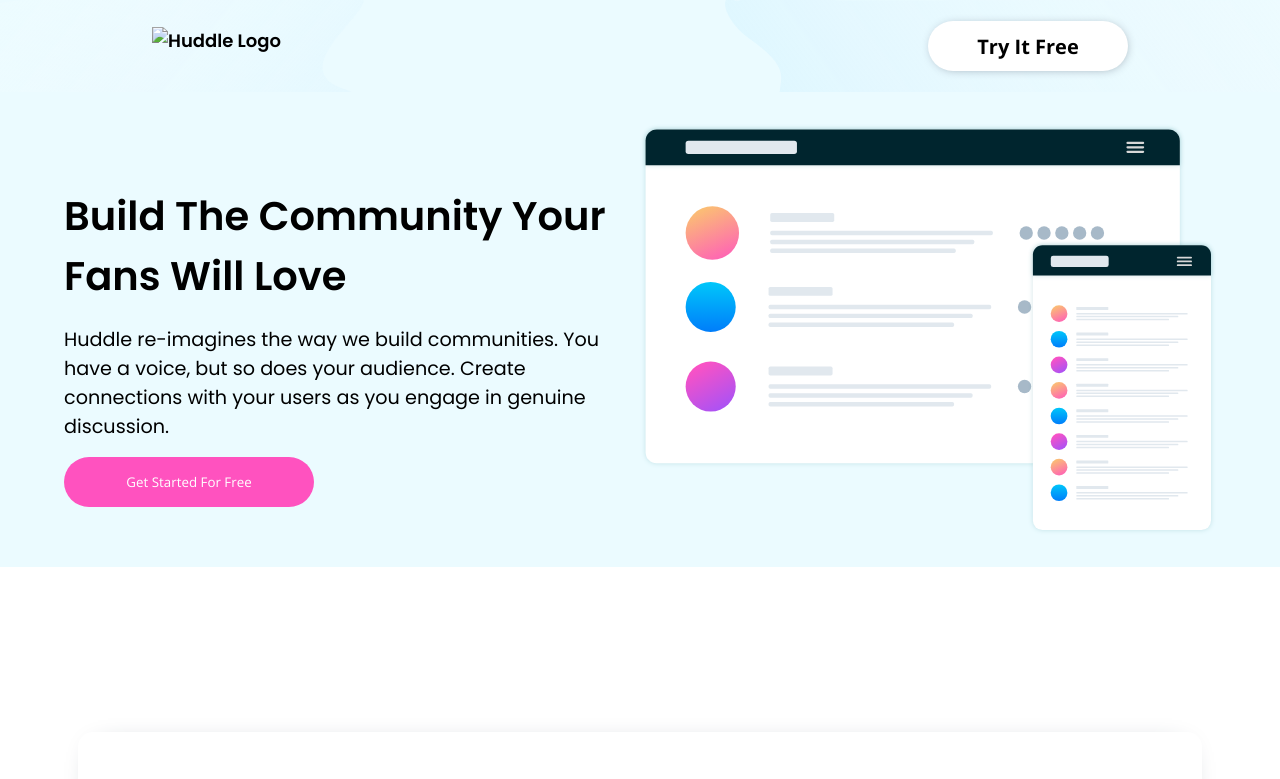
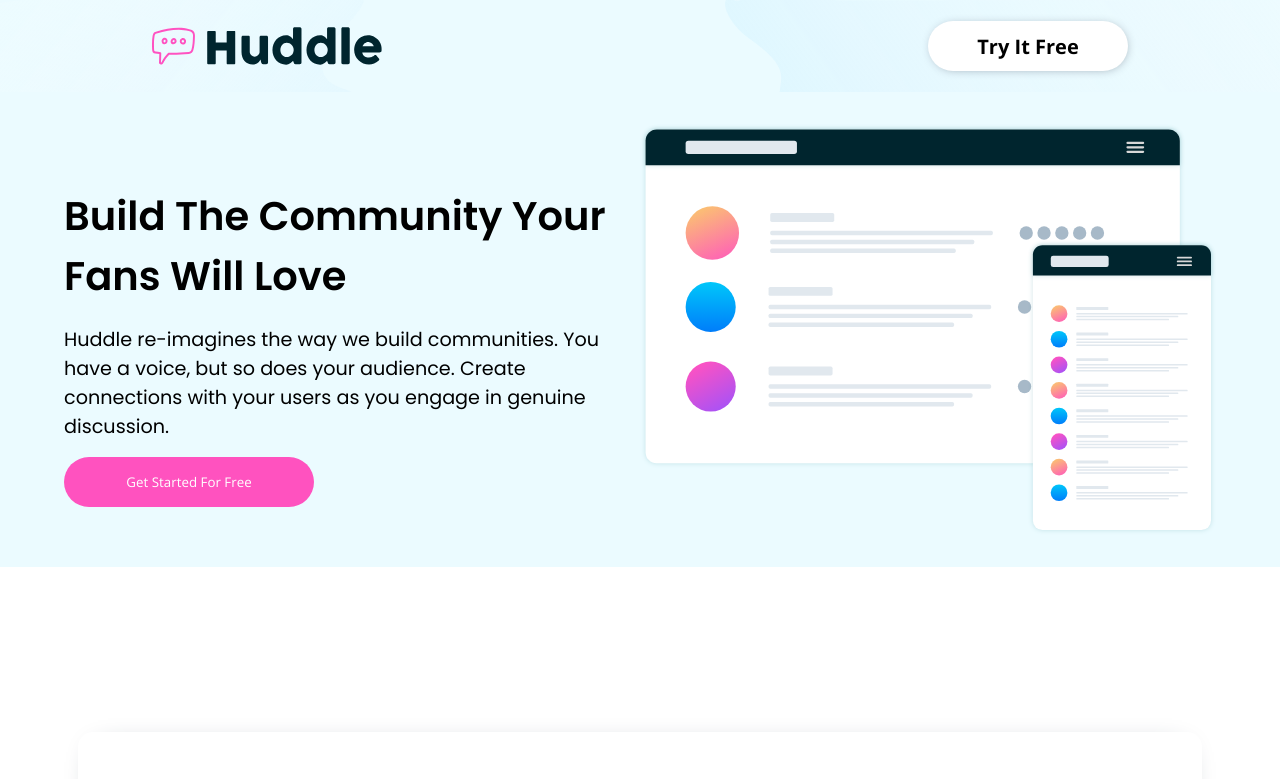
Before and after one commit to IvanDomingos/Desafio-Huddle, a plain HTML site: page index.html in a window 1280 px wide. Shown: the top 779 px of the page. Drawn offline with nearby package versions, Linux system fonts and the light colour scheme; files whose address does not match are found by name.

Commit message:
Update index.html

```diff
--- a/index.html
+++ b/index.html
@@ -15,7 +15,7 @@
 <body>
   <header>
     <nav class="navbar">
-     <img class="logo-do-site" src="images/logo.svg" alt="Huddle Logo">
+     <img class="logo-do-site" src="imagens/logo.svg" alt="Huddle Logo">
       <ul>
        <li><button class="botao-de-cima">Try It Free</button></li>
       </ul>
```
